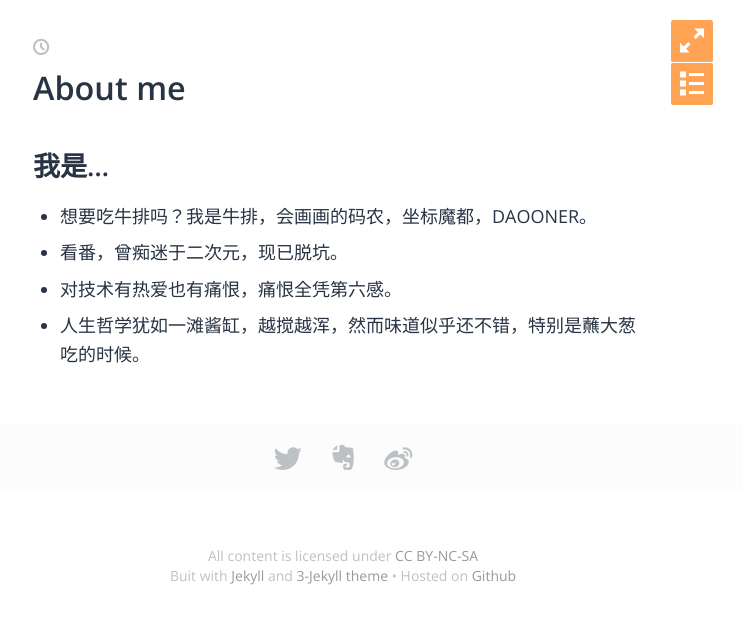
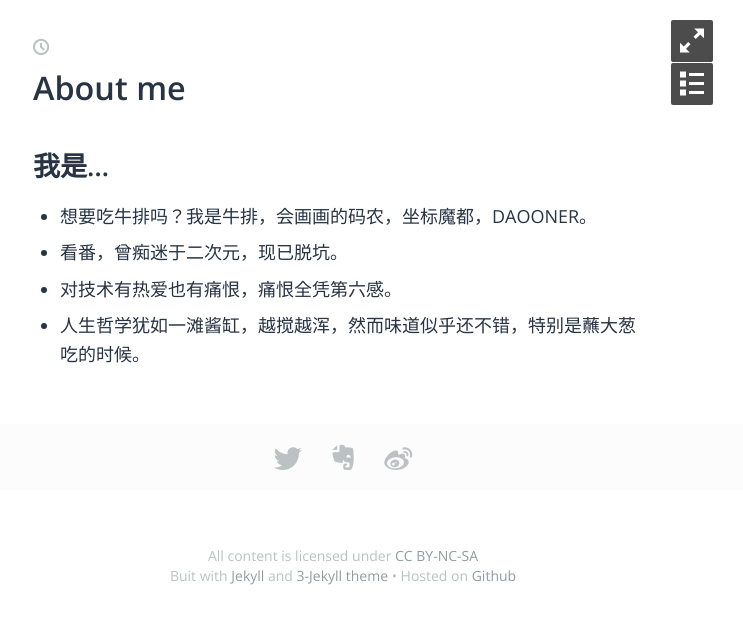
Before and after one commit to cookedsteak/cookedsteak.github.io, a Jekyll site: the page built from index.md, in a window 1280 px wide. Shown: the top 624 px of the page, without its empty margins (537-1280 px from the left). Built offline with Jekyll 4.4.1, drawn with Linux system fonts in a browser that asks for light colours; some web fonts are replaced.

Commit message:
update css

```diff
--- a/css/main.sass
+++ b/css/main.sass
@@ -16,9 +16,9 @@
 $gradient-end:   #309E85
 // $sidebar-bg: linear-gradient(136deg, $gradient-start, $gradient-end)
 
-$sidebar-bg: #ffa354
-$sidebar-left-bg: #ffa354
-$sidebar-right-bg: #ffa354
+$sidebar-bg: #4c4c4c
+$sidebar-left-bg: #4c4c4c
+$sidebar-right-bg: #4c4c4c
 
 // # Sidebar Left
 $sidebar-left-width: 120px
```
